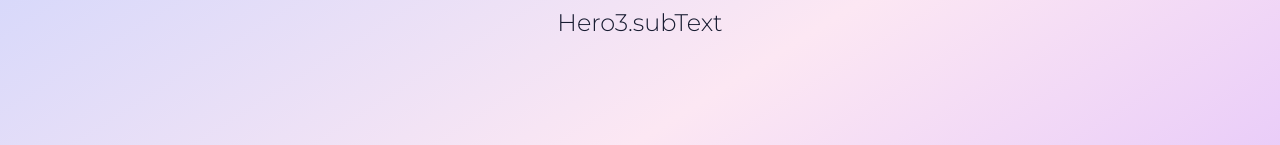
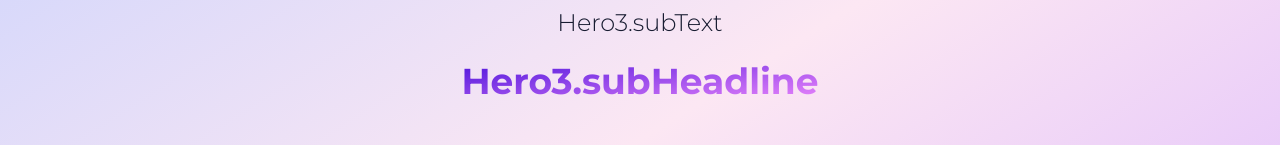
Before and after one commit to dawidglap/demo-webomo, a Next.js app: page /1/ in a window 1280 px wide. Shown: the part 260-405 px from the top of the page. Built offline with nearby package versions, Linux system fonts and the light colour scheme; no server answers.

Commit message:
aggiunto sottotitolo hero home

```diff
--- a/src/app/[locale]/messages/de.json
+++ b/src/app/[locale]/messages/de.json
@@ -193,7 +193,8 @@
     "subText": "Ein Ziel - Dein Erfolg",
     "leftMobileAlt": "Linker Smartphone-Bildschirm",
     "centerMobileAlt": "Zentraler Smartphone-Bildschirm",
-    "rightMobileAlt": "Rechter Smartphone-Bildschirm"
+    "rightMobileAlt": "Rechter Smartphone-Bildschirm",
+    "subHeadline": "KI-gestütztes Marketing"
   },
   "HeroBusiness": {
     "subtitleAlt": "Immer und überall",
--- a/src/app/[locale]/messages/en.json
+++ b/src/app/[locale]/messages/en.json
@@ -193,7 +193,8 @@
     "subText": "One Goal - Your Success",
     "leftMobileAlt": "Left Smartphone Screen",
     "centerMobileAlt": "Center Smartphone Screen",
-    "rightMobileAlt": "Right Smartphone Screen"
+    "rightMobileAlt": "Right Smartphone Screen",
+    "subHeadline": "AI-powered marketing"
   },
   "HeroBusiness": {
     "subtitleAlt": "Anytime, Anywhere",
--- a/src/app/[locale]/messages/es.json
+++ b/src/app/[locale]/messages/es.json
@@ -193,7 +193,8 @@
       "subText": "Un Objetivo - Tu Éxito",
       "leftMobileAlt": "Pantalla Izquierda del Smartphone",
       "centerMobileAlt": "Pantalla Central del Smartphone",
-      "rightMobileAlt": "Pantalla Derecha del Smartphone"
+      "rightMobileAlt": "Pantalla Derecha del Smartphone",
+      "subHeadline": "Marketing impulsado por IA"
     },
     "HeroBusiness": {
       "subtitleAlt": "En Cualquier Momento, En Cualquier Lugar",
--- a/src/app/[locale]/messages/fr.json
+++ b/src/app/[locale]/messages/fr.json
@@ -193,7 +193,8 @@
     "subText": "Un Objectif - Votre Succès",
     "leftMobileAlt": "Écran de Smartphone Gauche",
     "centerMobileAlt": "Écran de Smartphone Central",
-    "rightMobileAlt": "Écran de Smartphone Droit"
+    "rightMobileAlt": "Écran de Smartphone Droit",
+    "subHeadline": "Marketing assisté par IA"
   },
   "HeroBusiness": {
     "subtitleAlt": "À Tout Moment, Partout",
--- a/src/app/[locale]/messages/it.json
+++ b/src/app/[locale]/messages/it.json
@@ -193,7 +193,8 @@
     "subText": "Un Obiettivo - Il Tuo Successo",
     "leftMobileAlt": "Schermo Smartphone Sinistro",
     "centerMobileAlt": "Schermo Smartphone Centrale",
-    "rightMobileAlt": "Schermo Smartphone Destro"
+    "rightMobileAlt": "Schermo Smartphone Destro",
+    "subHeadline": "Marketing supportato dall'IA"
   },
   "HeroBusiness": {
     "subtitleAlt": "In Qualsiasi Momento, Ovunque",
--- a/src/app/[locale]/messages/pt.json
+++ b/src/app/[locale]/messages/pt.json
@@ -193,7 +193,8 @@
       "subText": "Um Objetivo - Seu Sucesso",
       "leftMobileAlt": "Tela Esquerda do Smartphone",
       "centerMobileAlt": "Tela Central do Smartphone",
-      "rightMobileAlt": "Tela Direita do Smartphone"
+      "rightMobileAlt": "Tela Direita do Smartphone",
+      "subHeadline": "Marketing com suporte de IA"
     },
     "HeroBusiness": {
       "subtitleAlt": "Em Qualquer Momento, Em Qualquer Lugar",
--- a/src/components/HeroArea/index.tsx
+++ b/src/components/HeroArea/index.tsx
@@ -2,8 +2,10 @@
 import React, { useEffect, useRef, useState } from "react";
 import Image from "next/image";
 import { motion } from "framer-motion";
+import { useTranslations } from "next-intl";
 
 const Hero = () => {
+  const t = useTranslations("Hero");
   const smartphoneRefs = useRef([]); // Array di ref per ogni smartphone
   const [isInView, setIsInView] = useState([]); // Stato per ogni telefono
 
@@ -73,7 +75,6 @@ const Hero = () => {
           alt="Immer und überall"
           width={400}
           height={100}
-          className="dark:invert"
         />
       </motion.div>
 
@@ -85,7 +86,7 @@ const Hero = () => {
         animate="visible"
         transition={{ delay: 0.5 }}
       >
-        präsent
+        {t("centerText")}
       </motion.p>
 
       {/* Smartphone Frames */}
--- a/src/components/HeroArea3/index.tsx
+++ b/src/components/HeroArea3/index.tsx
@@ -72,6 +72,9 @@ const Hero3 = () => {
       >
         {t("subText")}
       </motion.p>
+      <span className="mt-4 bg-gradient-to-br from-[#410cd9] to-[#f68efe] bg-clip-text p-2 text-4xl font-bold leading-none text-transparent dark:from-purple-900 dark:to-pink-300 ">
+        {t("subHeadline")}
+      </span>
 
       {/* Smartphone Frames */}
       <div className="relative flex h-full w-full items-end justify-center ">
```
